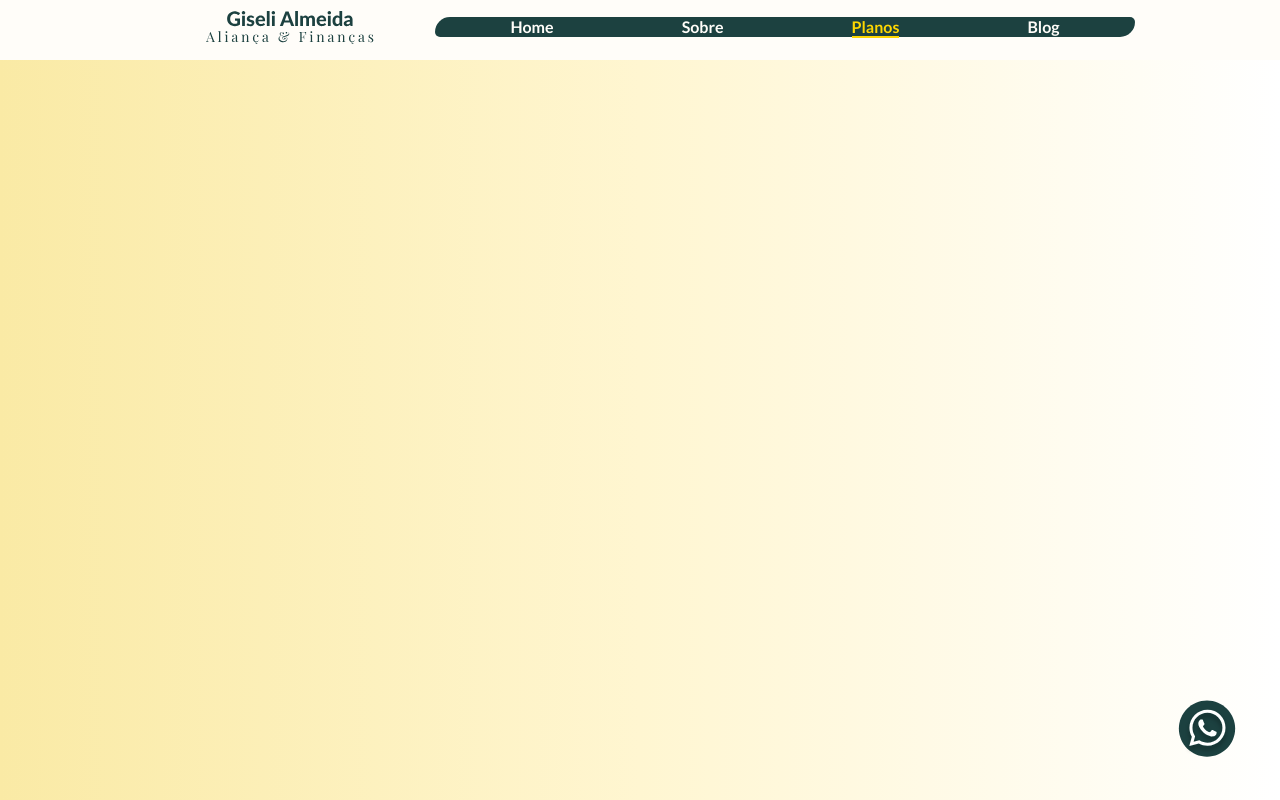
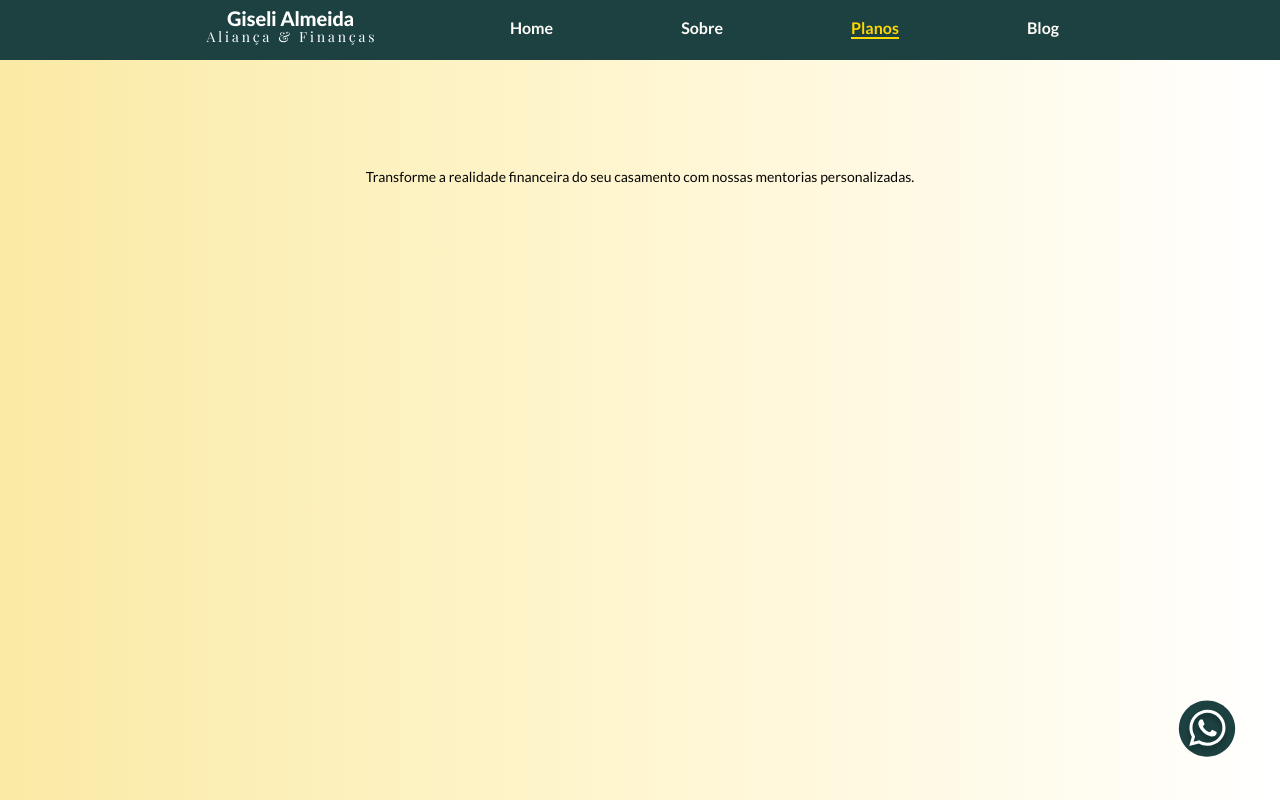
Before and after one commit to Hicaro-Andre/educacao_financeira_web, a React (Vite) app: page /plans in a window 1280 px wide. Built offline with nearby package versions, Linux system fonts and the light colour scheme; a web font is replaced by a local one.

Commit message:
feat: navbar

```diff
--- a/src/components/NavBar.jsx
+++ b/src/components/NavBar.jsx
@@ -1,6 +1,7 @@
 import React, { useRef } from 'react';
 import { useLocation } from 'react-router-dom';
 import logo from '../assets/images/navbar/logo.svg';
+import logowhite from "../assets/images/navbar/logo-white.png"
 import '../styles/NavBar.css';
 
 function NavBar() {
@@ -31,7 +32,7 @@ function NavBar() {
       <div className="menu__nav">
         <div className="overlay-image" />
         <div className="logo">
-          <img src={logo} alt="Logo" />
+          <img src={logowhite} alt="Logo" />
         </div>
 
         <nav className="nav" ref={mobileMenuRef} id="mobileMenu">
--- a/src/components/PlansSection.jsx
+++ b/src/components/PlansSection.jsx
@@ -93,11 +93,11 @@ function PlansSection() {
 
   return (
     <section className="plans_container" id="plans">
-      {/* <h1>Mentorias e Planos</h1>
+      <h1>Mentorias e Planos</h1>
       <p className="plans_subtitle">
         Transforme a realidade financeira do seu casamento com nossas mentorias
         personalizadas.
-      </p> */}
+      </p>
 
       {isMobile && (
         <div className="plans_indicator-container">
--- a/src/styles/NavBar.css
+++ b/src/styles/NavBar.css
@@ -5,7 +5,7 @@ header {
   left: 0;
   width: 100%;
   z-index: 1000;
-  background-color: #FFFDF9;
+  background-color: #1C4140;
 }
 
 .menu__nav {
```
Also changed, not shown: src/assets/images/navbar/logo-white.png (added).
